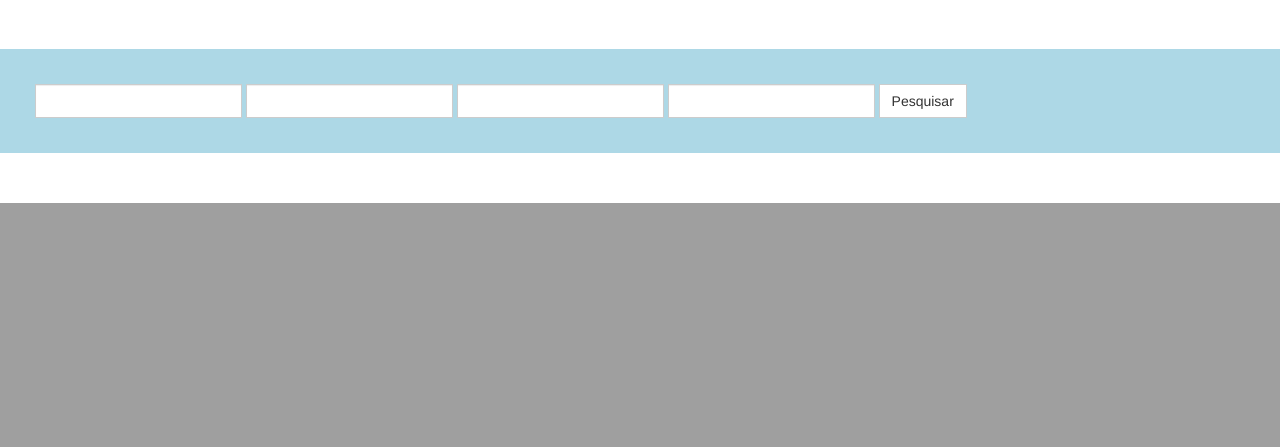
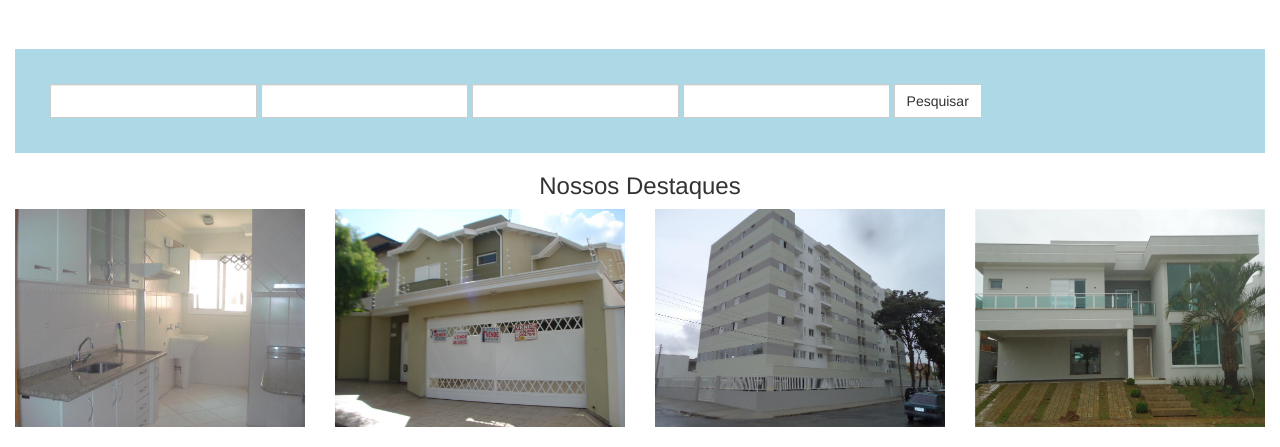
Before and after one commit to burunor/ithome, a PHP site: page / in a window 1280 px wide. Shown: the part 613-1060 px from the top of the page. Before the commit the page ends 816 px from the top, so only its background shows below. Run offline with PHP 8.4, Linux system fonts and the light colour scheme; some libraries are stand-ins or nearby versions.

Commit message:
[IMG, HTML, CSS] Add featured sectionon index.html, /img folder and the featured area on style.css.

```diff
--- a/index.html
+++ b/index.html
@@ -9,6 +9,7 @@
 	<link rel="stylesheet" href="style.css">
 </head>
 <body>
+	<div class="container-fluid">
 		<header>
 			<nav class="navbar">
 				<ul class="flex">
@@ -29,6 +30,7 @@
 					<button class="btn btn-primary">Leia Mais</button>
 				</div>
 			</section>
+
 		    <section class="search">
 		      <form action="" class="form-inline" role="form">
 		    	<div class="form-group"><label for=""></label><input type="text" class="form-control"></div>
@@ -38,7 +40,26 @@
 		    	<button class="btn btn-default" type="submit">Pesquisar</button>
 		      </form>
 		    </section>
+
+		    <section class="featured">
+		    	<h3>Nossos Destaques</h3>
+		    	<div class="row clearfix">
+		    		<div class="col-md-3">
+		    			<img src="img/ap1.jpg" alt="" class="img-responsive">
+		    		</div>
+			    	<div class="col-md-3">
+			    		<img src="img/casa1.jpg" alt="" class="img-responsive">
+			    	</div>
+			    	<div class="col-md-3">
+			    		<img src="img/ap2.jpg" alt="" class="img-responsive">
+			    	</div>
+			    	<div class="col-md-3">
+			    		<img src="img/casa2.jpg" alt="" class="img-responsive">
+			    	</div>
+		    	</div>
+		    </section>
 		</article>
+	</div>
 
 	<script src="https://ajax.googleapis.com/ajax/libs/jquery/1.11.1/jquery.min.js"></script>
 	<script src="https://maxcdn.bootstrapcdn.com/bootstrap/3.2.0/js/bootstrap.min.js"></script>
--- a/style.css
+++ b/style.css
@@ -5,7 +5,7 @@
 
 html, body{
 	margin: 0 auto;
-	max-width: 1280px;
+	max-width: 1400px;
 }
 
 .btn, input, .form-control {
@@ -102,6 +102,24 @@ li{
 
 .search{
 	background: lightblue;
-	margin: 50px 0;
+	margin-top: 50px;
     padding: 35px;
 }
+
+/* FEATURE SECTION */
+
+.featured{
+	margin-bottom: 20px;
+}
+
+.featured h3{
+	text-align: center;
+}
+
+.featured .feature{
+	width: 300px;
+	min-height: 300px;
+	background: LightGreen;
+	float:left;
+	margin: 0 25px;
+}
```
Also changed, not shown: img/ap1.jpg (added), img/ap2.jpg (added), img/ap3.jpg (added), img/ap4.jpg (added), img/casa1.jpg (added), img/casa2.jpg (added), img/casa3.jpg (added), img/casa4.jpg (added). Lines whose indentation alone changed are shown as unchanged.
